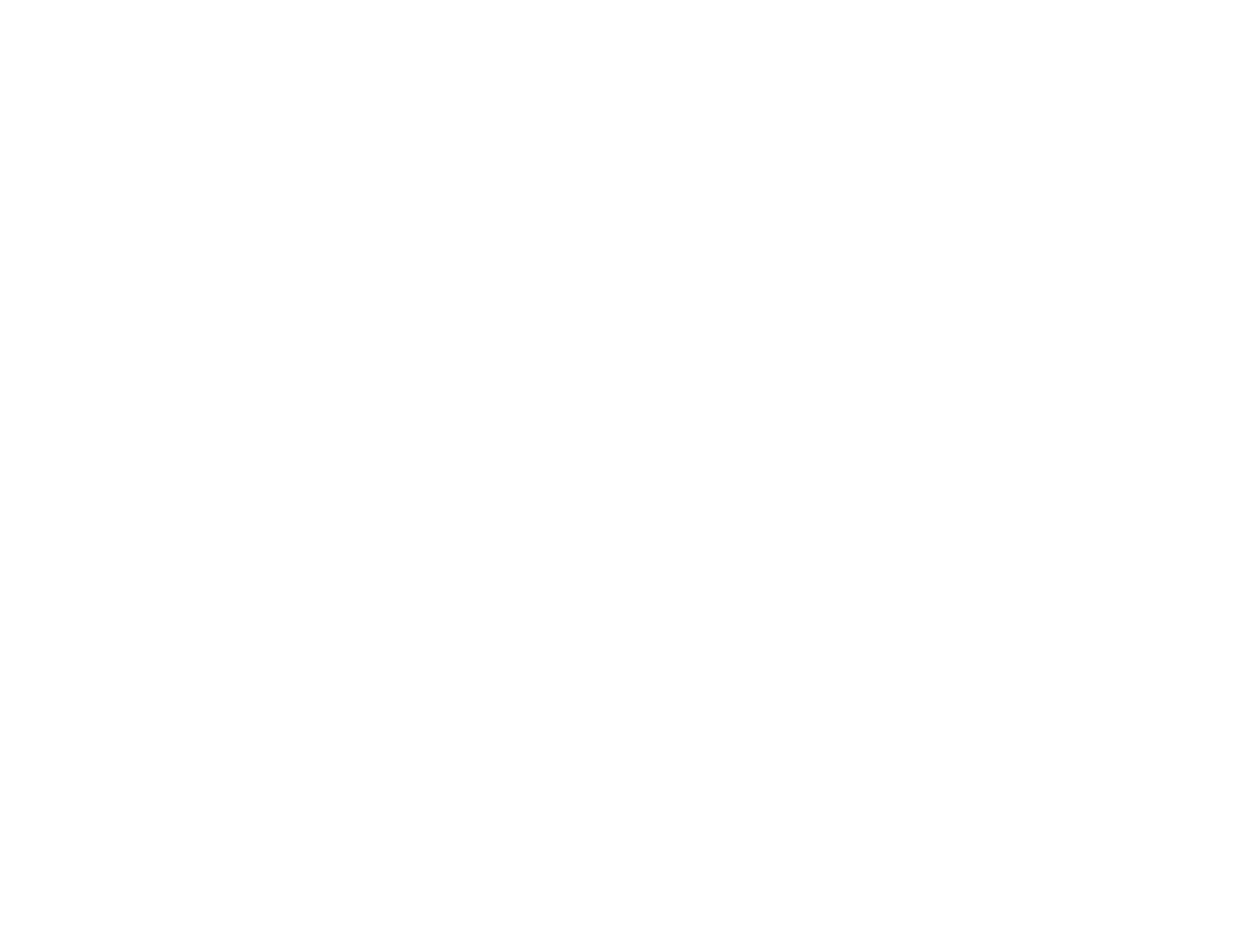
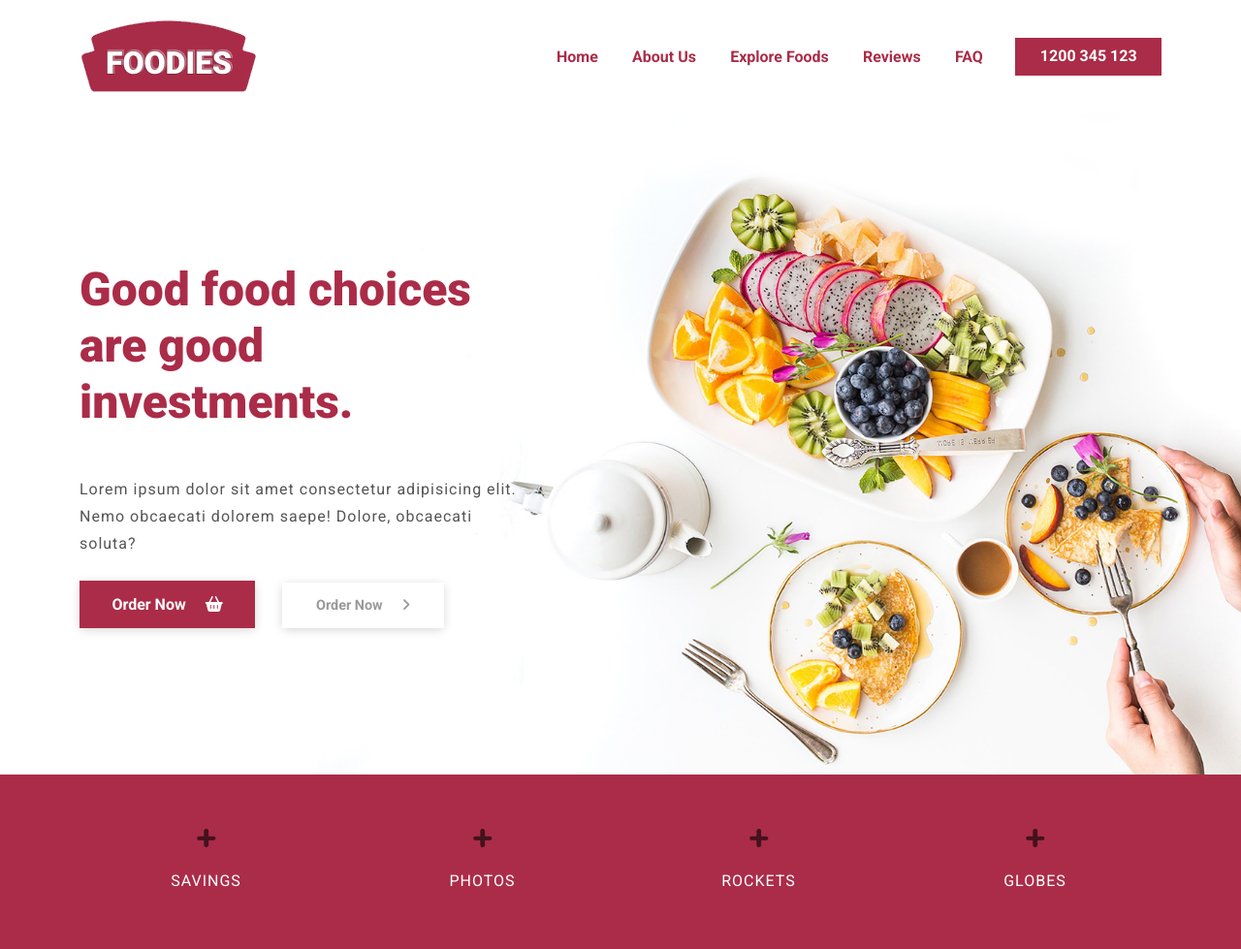
Before and after one commit to Oluwajuwonomoyele/foodies, a website: page index.html in a window 1280 px wide. Shown: the whole page at 97% size. Before the commit the page ends 800 px from the top, so only its background shows below. Drawn offline with nearby package versions, Linux system fonts and the light colour scheme.

Commit message:
add home and counter section

```diff
--- a/index.html
+++ b/index.html
@@ -4,19 +4,102 @@
     <meta charset="UTF-8">
     <meta http-equiv="X-UA-Compatible" content="IE=edge">
     <meta name="viewport" content="width=device-width, initial-scale=1.0">
-    <title>Document</title>
+    <title>Foodies</title>
     <!-- npm bootstrap -->
     <link rel="stylesheet" href="./node_modules/bootstrap/dist/css/bootstrap.css">
+
+    <!-- fontawesome -->
+    <script src="https://kit.fontawesome.com/9a050271ac.js" crossorigin="anonymous"></script>
 
     <!-- MY CSS -->
     <link rel="stylesheet" href="style.css">
     <link rel="stylesheet" href="responsive-style.css">
 </head>
 <body>
+    <!-- header start -->
     <header>
-
+        <nav class="navbar navbar-expand-lg navigation-wrap bg-white">
+            <div class="container">
+              <a class="navbar-brand" href="#"><img src="./images/logo.png" alt="foodies logo"></a>
+              <button class="navbar-toggler" type="button" data-bs-toggle="collapse" data-bs-target="#navbarNav" aria-controls="navbarNav" aria-expanded="false" aria-label="Toggle navigation">
+                <i class="fas fa-stream navbar-toggler-icon"></i>
+              </button>
+              <div class="collapse navbar-collapse" id="navbarNav">
+                <ul class="navbar-nav ms-auto mb-2 mb-lg-0">
+                  <li class="nav-item">
+                    <a class="nav-link active" aria-current="page" href="#home">Home</a>
+                  </li>
+                  <li class="nav-item">
+                    <a class="nav-link" href="#">About Us</a>
+                  </li>
+                  <li class="nav-item">
+                    <a class="nav-link" href="#">Explore Foods</a>
+                  </li>
+                  <li class="nav-item">
+                    <a class="nav-link" href="#">Reviews</a>
+                  </li>
+                  <li class="nav-item">
+                    <a class="nav-link" href="#">FAQ</a>
+                  </li>
+                  <li><button class="main-btn">1200 345 123</button></li>
+                </ul>
+              </div>
+            </div>
+        </nav>
     </header>
     <main>
+        <!-- home section start -->
+        <section id="home">
+            <div class="container-fluid px-0 top-banner">
+                <div class="container">
+                    <div class="row">
+                        <div class="col-lg-5 col-md-6">
+                            <h1>Good food choices are good investments.</h1>
+                            <p>Lorem ipsum dolor sit amet consectetur adipisicing elit. Nemo obcaecati dolorem saepe! Dolore, obcaecati soluta?</p>
+                            <div class="mt-4">
+                                <button class="main-btn"> Order Now <i class="fas fa-shopping-basket ps-3"></i></button>
+                                <button class="white-btn ms-lg-4 mt-lg-0 mt-4"> Order Now <i class="fas fa-angle-right ps-3"></i></button>
+                            </div>
+                        </div>
+                    </div>
+                </div>
+            </div>
+        </section>
+
+        <!-- counter section start -->
+        <section id="counter">
+            <div class="counter-section">
+                <div class="container">
+                    <div class="row text-center">
+                        <div class="col-md-3 mb-lg-0 mb-md-0 mb-5">
+                            <h2>
+                                <span id="count1"></span>+
+                            </h2>
+                            <p>SAVINGS</p>
+                        </div>
+                        <div class="col-md-3 mb-lg-0 mb-md-0 mb-5">
+                            <h2>
+                                <span id="count2"></span>+
+                            </h2>
+                            <p>PHOTOS</p>
+                        </div>
+                        <div class="col-md-3 mb-lg-0 mb-md-0 mb-5">
+                            <h2>
+                                <span id="count3"></span>+
+                            </h2>
+                            <p>ROCKETS</p>
+                        </div>
+                        <div class="col-md-3 mb-lg-0 mb-md-0 mb-5">
+                            <h2>
+                                <span id="count4"></span>+
+                            </h2>
+                            <p>GLOBES</p>
+                        </div>
+                    </div>
+                </div>
+            </div>
+
+        </section>
 
     </main>
     <footer>
@@ -25,5 +108,6 @@
 
 
     <script src="./node_modules/bootstrap/dist/js/bootstrap.bundle.js"></script>
+    <script src="main.js"></script>
 </body>
 </html>
--- a/style.css
+++ b/style.css
@@ -0,0 +1,171 @@
+@import url('https://fonts.googleapis.com/css2?family=Quicksand:wght@300;400;500;600;700&family=Roboto:wght@100;300;400;500;700;900&display=swap');
+
+:root {
+    --primary-color: #ab2c48;
+    --secondary-color: #43121d;
+    --third-color: #f98169;
+    --white-color: #fff;
+    --text-color: #555;
+    --text-gray: #999;
+    --black-color: #000;
+    --primary-font: 'Roboto', sans-serif;
+    --secondary-font: 'Quicksand', sans-serif;
+}
+*,
+*::before,
+*::after {
+    box-sizing: border-box;
+    margin: 0;
+    padding: 0;
+}
+html {
+    scroll-behavior: smooth;
+}
+body {
+    font-family: var(--primary-font);
+    font-size: 100%;
+    font-weight: 400;
+}
+:active,
+:hover,
+:focus {
+    outline: 0 !important;
+    outline-offset: 0;
+}
+ul,
+ol {
+    margin: 0;
+    padding: 0;
+}
+a {
+    text-decoration: none;
+}
+a:hover {
+    color: var(--primary-color) !important;
+}
+/* custom scrollbar */
+::-webkit-scrollbar {
+    width: 0.6rem;
+}
+::-webkit-scrollbar-track {
+    background: var(--white-color);
+}
+::-webkit-scrollbar-thumb {
+    background-color: var(--primary-color);
+}
+/* custom css */
+h1 {
+    font-size: 3rem;
+    font-weight: 900;
+    margin-bottom: 3rem;
+    color: var(--primary-color);
+}
+h2 {
+    font-size: 2.3rem;
+    font-weight: 700;
+    text-transform: capitalize;
+    font-family: var(--secondary-font);
+    color: var(--secondary-color);
+    line-height: 3rem;
+}
+h4 {
+    font-size: 18px;
+    font-weight: 800;
+    text-transform: capitalize;
+    font-family: var(--secondary-font);
+    color: var(--secondary-color);
+    margin-bottom: 0.5rem;
+}
+h5 {
+    font-size: 1rem;
+    font-weight: 700;
+    text-transform: capitalize;
+    font-family: var(--secondary-font);
+    color: var(--secondary-color);
+    margin-bottom: 0.5rem;
+}
+p {
+    font-size: 1rem;
+    color: var(--text-color);
+    font-weight: 400;
+    line-height: 1.75rem;
+    letter-spacing: 1px;
+}
+.main-btn {
+    padding: 0.6rem 1.9rem;
+    background: var(--primary-color);
+    border: 0.19rem solid var(--primary-color);
+    color: var(--white-color);
+    font-weight: 600;
+    text-decoration: capitalize;
+    box-shadow: 0 2px 10px -1px rgb(0 0 0 / 19%);
+    transition: all 0.4s ease-out;
+}
+.white-btn {
+    padding: 0.6rem 2rem;
+    background-color: var(--white-color);
+    border: 0.2rem solid var(--white-color);
+    font-size: 0.9rem;
+    font-weight: 600;
+    box-shadow: 0 2px 10px -1px rgb(0 0 0 / 19%);
+    text-transform: capitalize;
+    transition: all 0.4s ease-out;
+    color: var(--text-gray);
+}
+.main-btn:hover {
+    background-color: transparent;
+    color: var(--primary-color);
+}
+/* mavigation bar styling */
+.navigation-wrap {
+    position: fixed;
+    width: 100%;
+    left: 0;
+    z-index: 1000;
+    transition: all 0.3s ease-out;
+}
+.navigation-wrap .nav-item {
+    padding: 0 0.6rem;
+    transition: all 0.2s linear;
+}
+.navbar-toggler:focus {
+    outline: 0;
+    border: unset;
+    box-shadow: none;
+}
+.navigation-wrap a {
+    font-size: 0,9rem;
+    font-weight: 600;
+    text-transform: capitalize;
+    color: var(--primary-color);
+}
+.navigation-wrap .main-btn {
+    margin-left: 1rem;
+    box-shadow: none;
+    padding: 0.3rem 1.4rem ;
+}
+.navigation-wrap .scroll-on {
+    position: fixed;
+    top: 0;
+    left: 0;
+    width: 100%;
+    background: var(--white-color);
+    box-shadow: 0 0.1rem 1.8rem 0 rgba(0, 0, 0, 0.9);
+    transition: all 0.15s ease-in-out;
+}
+/* home section styling */
+.top-banner {
+    width: 100%;
+    background: url('./images/bg/bg-1.jpg') no-repeat center;
+    background-size: cover;
+    padding: 16.9rem 0 9.4rem;
+}
+/* counter section styling */
+.counter-section {
+    background-color: var(--primary-color);
+    padding: 2.5rem 0;
+}
+.counter-section p {
+    color: var(--white-color);
+    text-transform: uppercase;
+}
```
Also changed, not shown: responsive-style.css (+9 -0 lines), main.js (added).
